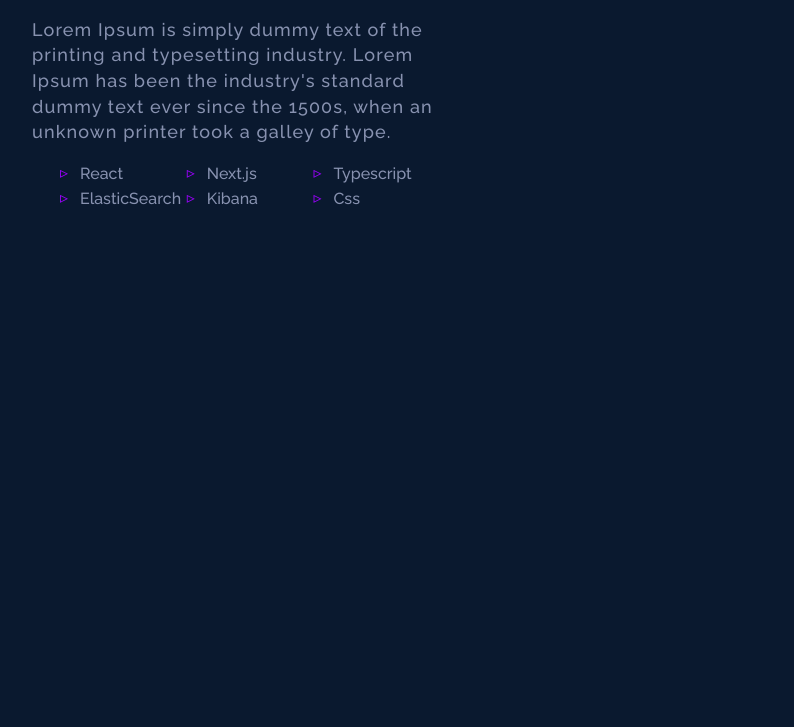
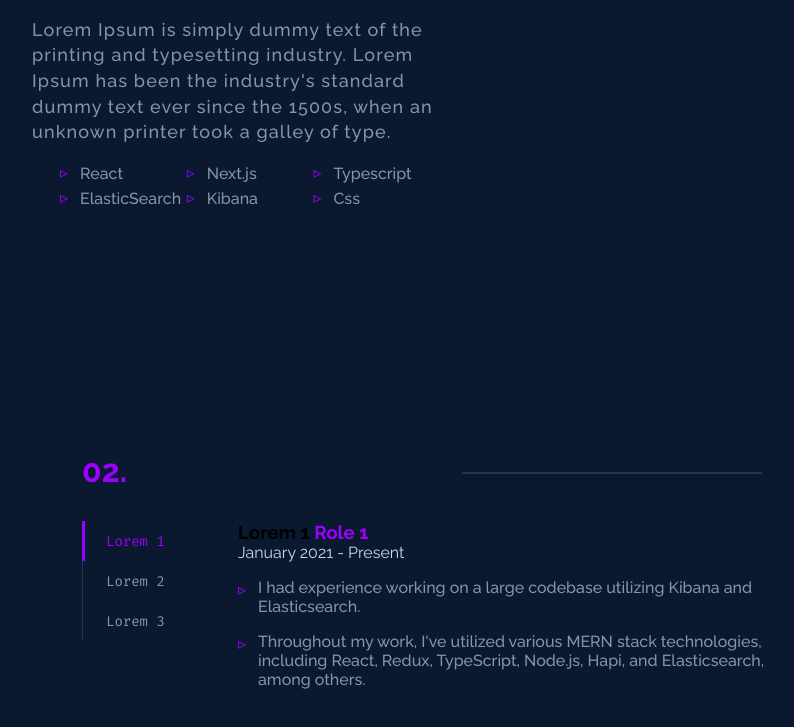
Before and after one commit to manudev-p/portfolio, a Next.js app: page / in a window 1280 px wide. Shown: the part 1481-2208 px from the top of the page, without its empty margins (208-1002 px from the left). Before the commit the page ends 1933 px from the top, so only its background shows below. Built offline with nearby package versions, Linux system fonts and the light colour scheme.

Commit message:
added experience page

```diff
--- a/src/pages/index.tsx
+++ b/src/pages/index.tsx
@@ -1,9 +1,11 @@
 import Head from 'next/head'
+
 import Email from '@/components/Email'
 import SocialIcons from '@/components/SocialIcons'
 import Hero from '@/sections/Hero'
 import Navbar from '@/sections/Navbar'
 import About from '@/sections/About'
+import Experience from '@/sections/Experience'
 
 export default function Home() {
   return (
@@ -18,6 +20,7 @@
       <main>
         <Hero />
         <About />
+        <Experience />
       </main>
       <SocialIcons />
       <Email />
--- /dev/null
+++ b/src/scss/sections/_experience.scss
@@ -0,0 +1,156 @@
+.experience {
+  margin: 15rem auto;
+  max-width: 700px;
+  .title {
+    font-family: var(--raleway);
+    color: var(--lightest-slate);
+    position: relative;
+    h2 {
+      margin-bottom: 2rem;
+      font-size: var(--tx2large);
+      font-weight: 700;
+      &::before {
+        counter-increment: title;
+        content: '0' counter(title) '.';
+        margin-right: 0.5rem;
+        color: var(--theme-color);
+      }
+      &::after {
+        content: '';
+        display: block;
+        position: absolute;
+        top: 20px;
+        width: 300px;
+        height: 2px;
+        margin-left: 380px;
+        background-color: var(--lightest-navy);
+      }
+    }
+  }
+  .container {
+    display: grid;
+    grid-template-columns: 20% 80%;
+    gap: 1rem;
+    .exp-slider {
+      list-style-type: none;
+      position: relative;
+      height: max-content;
+      .underline {
+        background-color: var(--theme-color);
+        position: absolute;
+        left: -0.5px;
+        top: 0;
+        height: 2.5rem;
+        width: 3px;
+        transition: 0.3s ease-in-out;
+      }
+      &::before {
+        position: absolute;
+        left: -0px;
+        content: '';
+        height: 100%;
+        width: 1px;
+        background-color: var(--lightest-navy);
+      }
+      &-item {
+        height: 2.5rem;
+        padding: 0 1.5rem;
+        display: flex;
+        vertical-align: middle;
+        cursor: pointer;
+        width: 100%;
+        span {
+          display: flex;
+          justify-content: center;
+          align-items: center;
+          color: var(--slate);
+          font-family: var(--fira-code);
+          font-size: var(--tsm1);
+        }
+        &:hover {
+          background-color: var(--light-navy);
+          span {
+            color: var(--theme-color);
+          }
+        }
+      }
+      &-item-selected {
+        span {
+          color: var(--theme-color);
+        }
+      }
+    }
+    .exp-details {
+      height: 40vh;
+      font-family: var(--raleway);
+      &-position {
+        color: var(--lightest-slate);
+        &-company {
+          color: var(--theme-color);
+        }
+      }
+      &-range {
+        color: var(--light-slate);
+      }
+      &-list {
+        list-style-type: none;
+        display: flex;
+        flex-direction: column;
+        gap: 1rem;
+        margin-top: 1rem;
+        padding-left: 20px;
+        &-item {
+          position: relative;
+          color: var(--slate);
+          font-weight: 500;
+          &::before {
+            content: '▹';
+            position: absolute;
+            left: -20px;
+            top: 6px;
+            color: var(--theme-color);
+            line-height: 12px;
+          }
+        }
+      }
+    }
+  }
+  @media screen and (max-width: 968px) {
+    .title {
+      h2 {
+        &::after {
+          width: 100px;
+        }
+      }
+    }
+  }
+  @media screen and (max-width: 600px) {
+    margin: 5rem auto;
+    .container {
+      grid-template-columns: 1fr;
+      padding: 1rem;
+      .exp-details {
+        height: max-content;
+      }
+      .exp-slider {
+        display: flex;
+        overflow-x: scroll;
+        &::before {
+          display: none;
+        }
+        .underline {
+          display: none;
+        }
+      }
+    }
+  }
+  @media screen and (max-width: 480px) {
+    .title {
+      h2 {
+        &::after {
+          display: none;
+        }
+      }
+    }
+  }
+}
--- a/src/scss/sections/_index.scss
+++ b/src/scss/sections/_index.scss
@@ -1,3 +1,4 @@
 @import 'navbar';
 @import 'hero';
 @import 'about';
+@import 'experience';
--- /dev/null
+++ b/src/sections/Experience.tsx
@@ -0,0 +1,96 @@
+import Link from 'next/link'
+import { useEffect, useState } from 'react'
+
+const EXP = [
+  {
+    name: 'Lorem 1',
+    role: 'Role 1',
+    url: 'https://coso.com',
+    start: 'January 2021',
+    end: 'Present',
+    shortDescription: [
+      'I had experience working on a large codebase utilizing Kibana and Elasticsearch.',
+      "Throughout my work, I've utilized various MERN stack technologies, including React, Redux, TypeScript, Node.js, Hapi, and Elasticsearch, among others."
+    ]
+  },
+  {
+    name: 'Lorem 2',
+    role: 'Role 2',
+    url: 'https://coso.com',
+    start: 'April 2021',
+    end: 'Present',
+    shortDescription: [
+      'I had experience working on a large codebase utilizing Kibana and Elasticsearch.',
+      "Throughout my work, I've utilized various MERN stack technologies, including React, Redux, TypeScript, Node.js, Hapi, and Elasticsearch, among others."
+    ]
+  },
+  {
+    name: 'Lorem 3',
+    role: 'Role 3',
+    url: 'https://coso.com',
+    start: 'April 2021',
+    end: 'Present',
+    shortDescription: [
+      'I had experience working on a large codebase utilizing Kibana and Elasticsearch.',
+      "Throughout my work, I've utilized various MERN stack technologies, including React, Redux, TypeScript, Node.js, Hapi, and Elasticsearch, among others."
+    ]
+  }
+]
+
+function Experience() {
+  const [selected, setSelected] = useState(0)
+
+  useEffect(() => {
+    const transformSelected = () => {
+      const underline = document.querySelector<HTMLElement>('.underline')
+      underline!.style.top = `${selected * 2.5}rem`
+    }
+    transformSelected()
+  }, [selected])
+  return (
+    <div className="experience" id="experience">
+      <div className="title">
+        <h2></h2>
+      </div>
+      <div className="container">
+        <ul className="exp-slider">
+          <div className="underline"></div>
+          {EXP.map((item, i) => (
+            <li
+              key={i}
+              className={`exp-slider-item ${
+                i === selected && 'exp-slider-item-selected'
+              }`}
+              onClick={() => setSelected(i)}
+            >
+              <span>{item.name}</span>
+            </li>
+          ))}
+        </ul>
+        <div className="exp-details">
+          <h3>
+            <span>{EXP[selected].name}</span>
+            <span className="exp-details-position-company">
+              {' '}
+              <Link className="link" href={EXP[selected].url}>
+                {EXP[selected].role}
+              </Link>
+            </span>
+          </h3>
+          <p className="exp-details-range">
+            {EXP[selected].start} - {EXP[selected].end}
+          </p>
+          <ul className="exp-details-list">
+            {EXP[selected].shortDescription.map((desc, i) => (
+              <li key={i} className="exp-details-list-item">
+                {desc}
+              </li>
+            ))}
+          </ul>
+        </div>
+      </div>
+    </div>
+  )
+}
+
+export default Experience
```
